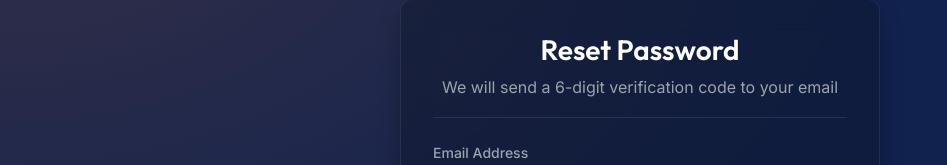
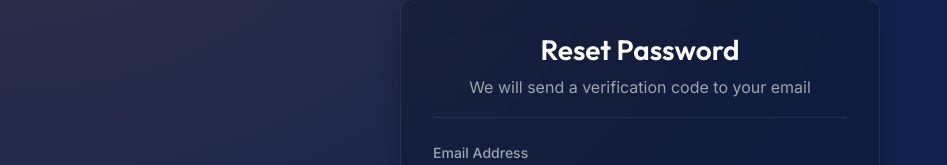
Before and after one commit to intflame/Accolades-Connect, a React (Vite) app: page /forgot-password in a window 1280 px wide. Shown: the part 124-289 px from the top of the page, without its empty margins (0-947 px from the left). Built offline with nearby package versions, Linux system fonts and the light colour scheme; no server answers.

Commit message:
feat: support 6-8 digit OTP in ForgotPassword

```diff
--- a/src/pages/ForgotPassword.tsx
+++ b/src/pages/ForgotPassword.tsx
@@ -44,8 +44,8 @@ export const ForgotPassword: React.FC = () => {
       return;
     }
 
-    if (otp.length !== 6) {
-      setError('Please enter a valid 6-digit OTP code.');
+    if (otp.length < 6 || otp.length > 8) {
+      setError('Please enter a valid 6 to 8-digit verification code.');
       return;
     }
 
@@ -90,7 +90,7 @@ export const ForgotPassword: React.FC = () => {
           <h2>Reset Password</h2>
           <p style={{ color: 'var(--text-muted)', marginTop: '0.5rem' }}>
             {step === 'request'
-              ? 'We will send a 6-digit verification code to your email'
+              ? 'We will send a verification code to your email'
               : 'Enter verification code and your new password'}
           </p>
         </div>
@@ -152,7 +152,7 @@ export const ForgotPassword: React.FC = () => {
         {!success && step === 'verify' && (
           <form onSubmit={handleVerifyAndReset}>
             <div className="form-group">
-              <label className="form-label">6-Digit Verification Code</label>
+              <label className="form-label">Verification Code</label>
               <div style={{ position: 'relative' }}>
                 <KeyRound
                   size={18}
@@ -167,15 +167,15 @@ export const ForgotPassword: React.FC = () => {
                 <input
                   type="text"
                   required
-                  maxLength={6}
-                  pattern="\d{6}"
+                  maxLength={8}
+                  pattern="\d{6,8}"
                   className="form-control"
-                  placeholder="123456"
+                  placeholder="12345678"
                   value={otp}
                   onChange={(e) => setOtp(e.target.value.replace(/\D/g, ''))}
                   style={{
                     paddingLeft: '2.5rem',
-                    letterSpacing: '0.35rem',
+                    letterSpacing: '0.2rem',
                     fontSize: '1.15rem',
                     fontWeight: 'bold',
                     textAlign: 'center',
```
